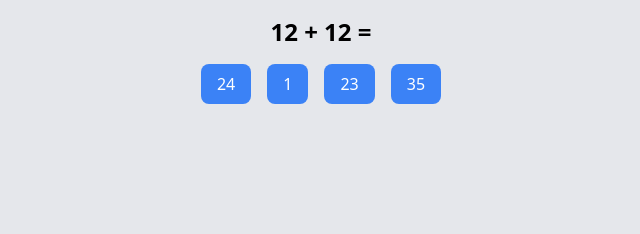
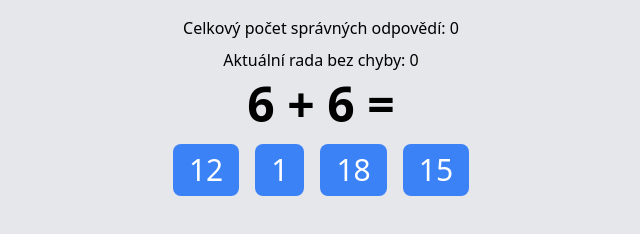
Before and after one commit to darangonaut/Calculations-for-Anetka, a plain HTML site: page index.html in a window 1280 px wide. Shown: the whole page, without its empty margins (319-959 px from the left). Drawn offline with nearby package versions, Linux system fonts and the light colour scheme.

Commit message:
pridane pocitadla

```diff
--- a/index.html
+++ b/index.html
@@ -10,12 +10,14 @@
 </head>
 <body class="h-screen">
     <div class="bg-gray-200 p-4 h-screen">
-        <h1 id="example" class="text-2xl font-bold text-center"></h1>
-        <div class="flex justify-center mt-4">
-          <button id="answer-1" class="bg-blue-500 text-white py-2 px-4 rounded-lg hover:bg-blue-600"></button>
-          <button id="answer-2" class="bg-blue-500 text-white py-2 px-4 rounded-lg hover:bg-blue-600 ml-4"></button>
-          <button id="answer-3" class="bg-blue-500 text-white py-2 px-4 rounded-lg hover:bg-blue-600 ml-4"></button>
-          <button id="answer-4" class="bg-blue-500 text-white py-2 px-4 rounded-lg hover:bg-blue-600 ml-4"></button>
+      <h2 class="text-center mb-2">Celkový počet správných odpovědí: <span id="js-all-correct">0</span></h2>
+      <h2 class="text-center mb-2">Aktuální rada bez chyby: <span id="js-council">0</span></h2>
+        <h1 id="example" class="text-5xl font-bold text-center"></h1>
+        <div class="flex justify-center mt-4 flex-wrap">
+          <button id="answer-1" class="text-3xl p-8 bg-blue-500 text-white py-2 px-4 rounded-lg hover:bg-blue-600"></button>
+          <button id="answer-2" class="text-3xl p-8 bg-blue-500 text-white py-2 px-4 rounded-lg hover:bg-blue-600 ml-4"></button>
+          <button id="answer-3" class="text-3xl p-8 bg-blue-500 text-white py-2 px-4 rounded-lg hover:bg-blue-600 ml-4"></button>
+          <button id="answer-4" class="text-3xl p-8 bg-blue-500 text-white py-2 px-4 rounded-lg hover:bg-blue-600 ml-4"></button>
         </div>
       </div>
 
--- a/script.js
+++ b/script.js
@@ -1,14 +1,17 @@
 
 let correctAnswer;
+let allCorrect = 0;
+let council = 0;
+
 function generateQuestion() {
-    const num1 = Math.floor(Math.random() * 20) + 1;
-    const num2 = Math.floor(Math.random() * 20) + 1;
+    const num1 = Math.floor(Math.random() * 10) + 1;
+    const num2 = Math.floor(Math.random() * 10) + 1;
     correctAnswer = num1 + num2;
     document.getElementById("example").innerHTML = `${num1} + ${num2} =`;
 
     const answers = [correctAnswer];
     while (answers.length < 4) {
-        const randomAnswer = Math.floor(Math.random() * 40) + 1;
+        const randomAnswer = Math.floor(Math.random() * 20) + 1;
         if (!answers.includes(randomAnswer)) {
             answers.push(randomAnswer);
         }
@@ -44,8 +47,14 @@ buttons.forEach(button => {
     button.addEventListener("click", () => {
         if (Number(button.innerHTML) === correctAnswer) {
             generateQuestion();
+            allCorrect++;
+            document.getElementById("js-all-correct").innerHTML = allCorrect;
+            council++;
+            document.getElementById("js-council").innerHTML = council;
         } else {
             button.style.backgroundColor = "#931010";
+            council = 0;
+            document.getElementById("js-council").innerHTML = council;
         }
     });
 });
```
